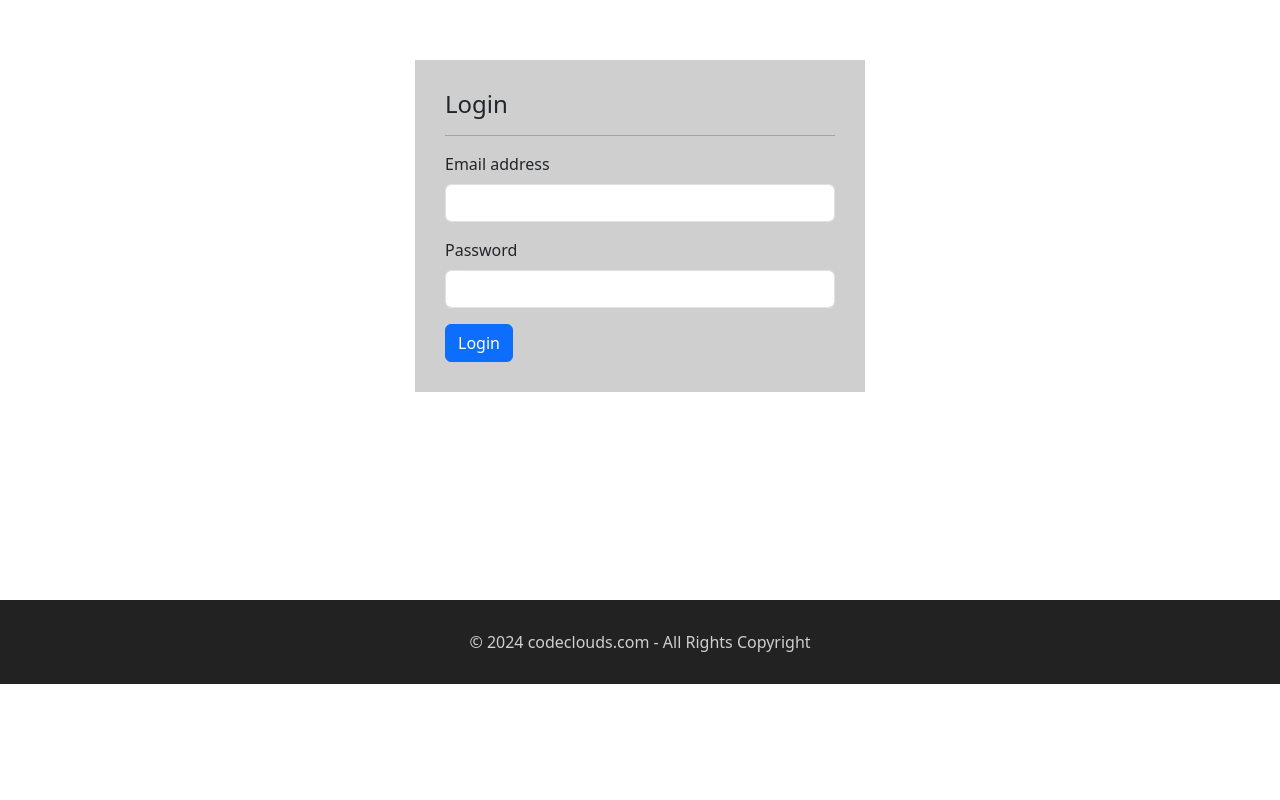
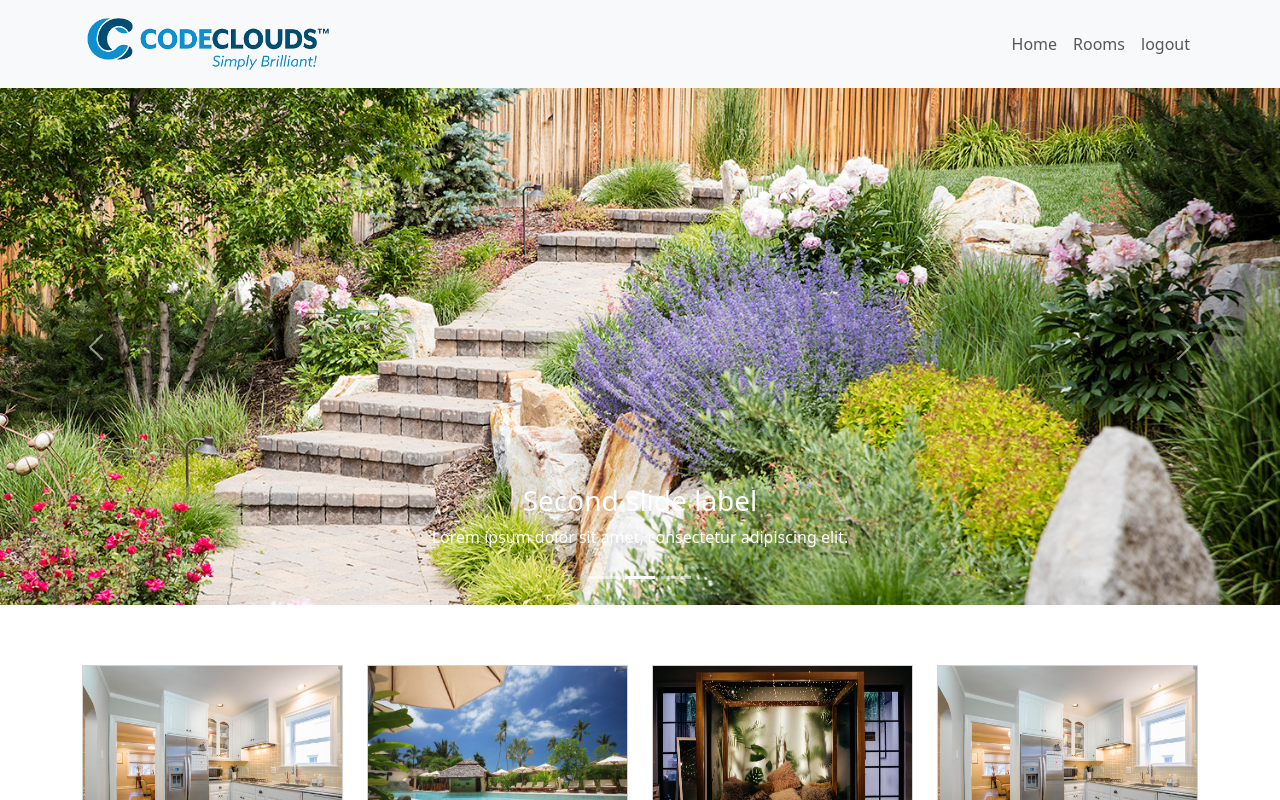
Before and after one commit to sujitCodeclouds/hotel-booking, a React (Create React App) app: page / in a window 1280 px wide. Shown: the top 800 px of the page. Built offline with nearby package versions, Linux system fonts and the light colour scheme.

Commit message:
10-06-2024

```diff
--- a/src/App.js
+++ b/src/App.js
@@ -1,9 +1,7 @@
-import logo from './logo.svg';
 import 'bootstrap/dist/css/bootstrap.min.css';
 import "react-datepicker/dist/react-datepicker.css";
 import './App.css';
 import { BrowserRouter, Routes, Route } from "react-router-dom";
-import Navbar from "./Components/MenuBar/MenuBar";
 import Footer from './Components/Footer/Footer';
 import Home from './Pages/Home';
 import Hotels from './Pages/Hotels';
@@ -30,9 +28,9 @@ function App() {
 
       <BrowserRouter>
         <Routes>
-          <Route path='/home' element={<Home />} />
+          <Route path='/' element={<Home />} />
           <Route path='/hotels' element={<Hotels />} />
-          <Route path='/' element={<LoginPage />} />
+          <Route path='/login' element={<LoginPage />} />
         </Routes>
 
       </BrowserRouter>
```
